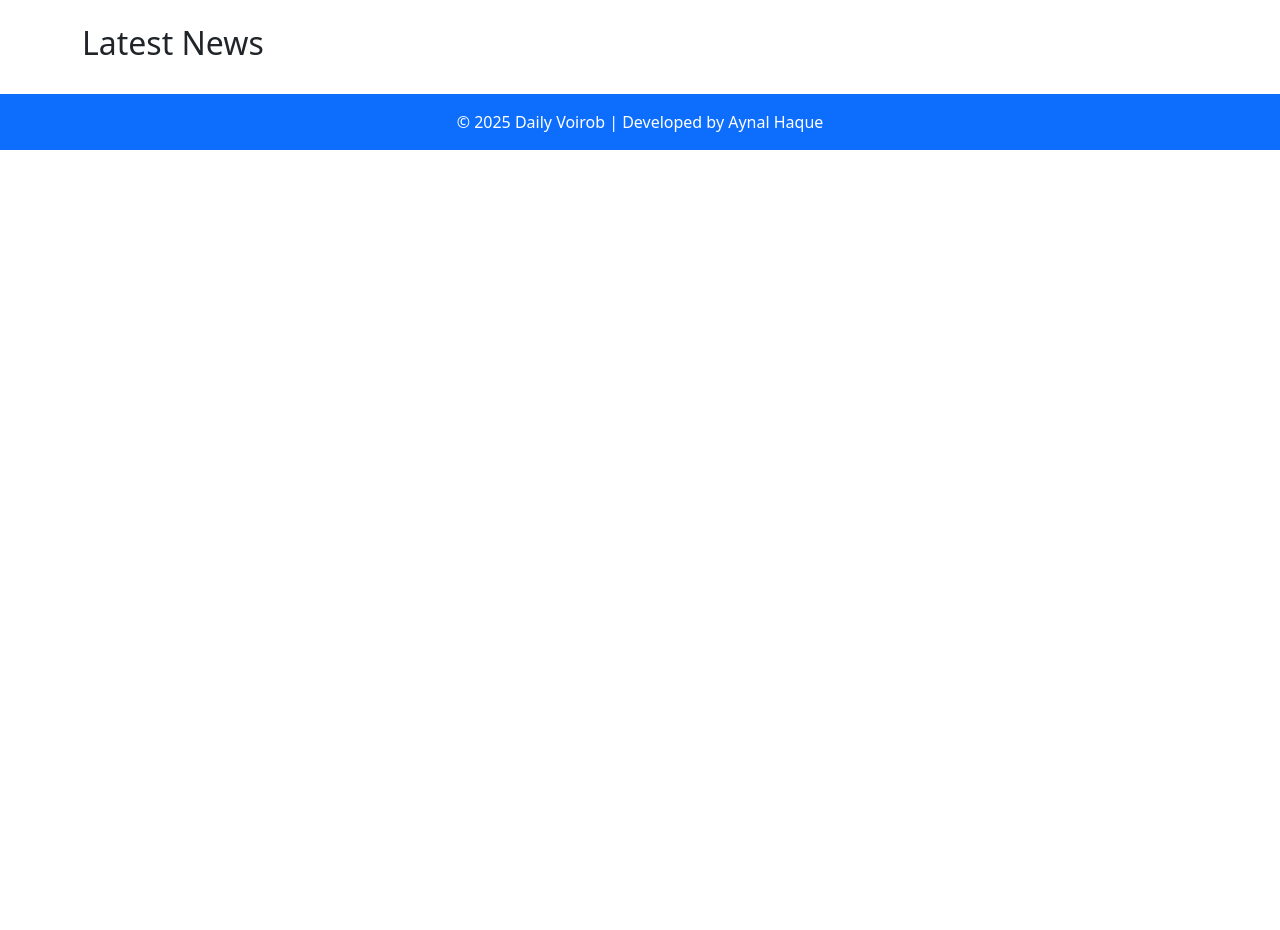
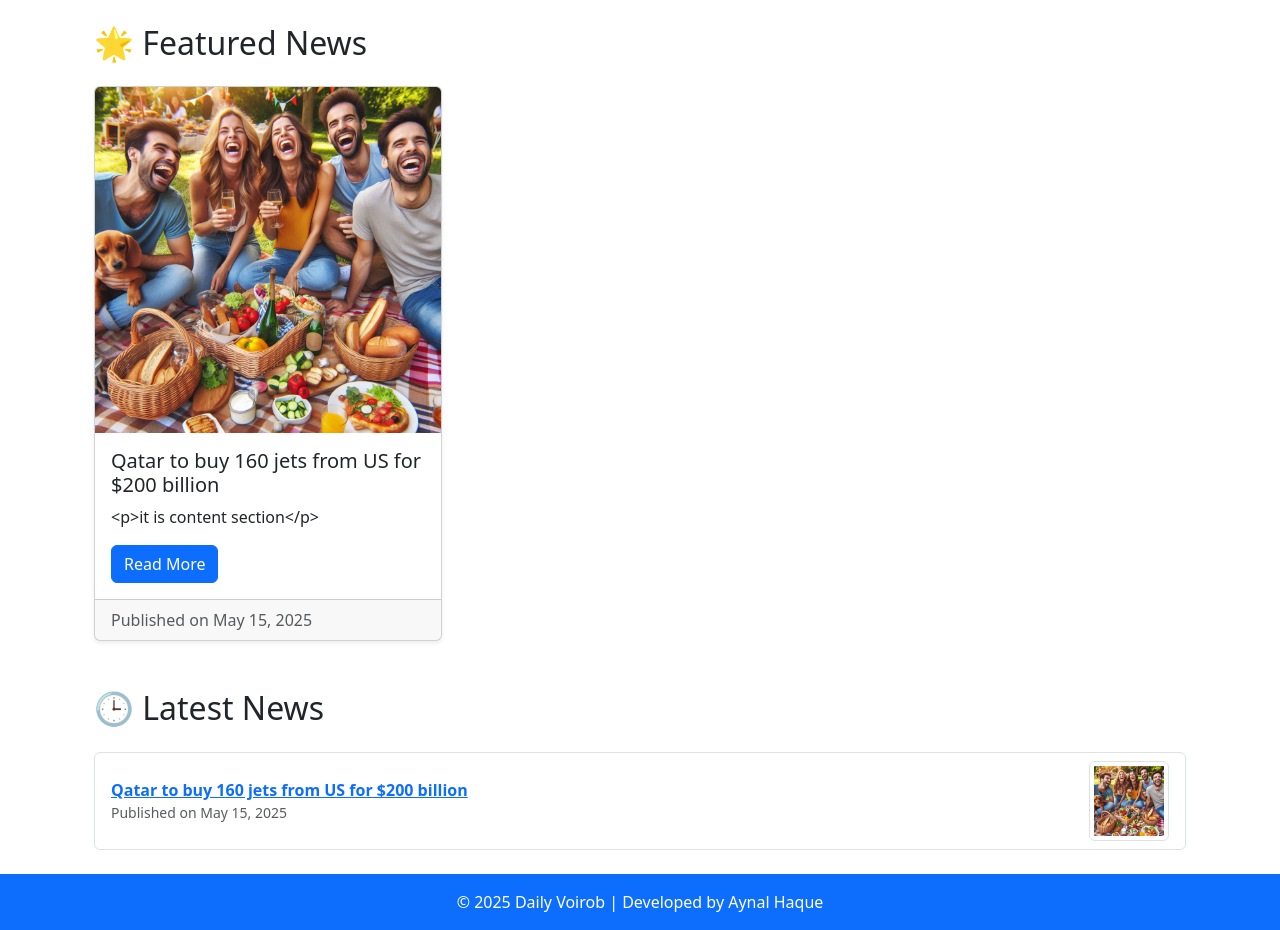
Before and after one commit to Aynal7411/daily-Voirob, a Django app: page / in a window 1280 px wide. Shown: the part 56-986 px from the top of the page. Before the commit the page ends 206 px from the top, so only its background shows below. Run offline with Django 5.2, Linux system fonts and the light colour scheme; data comes from the database, SQL or seed files in the repository; both versions use the stored data as it was after the commit; some libraries are stand-ins or nearby versions.

Commit message:
category check

```diff
--- a/news/templates/home.html
+++ b/news/templates/home.html
@@ -1,20 +1,48 @@
 {% extends 'base.html' %}
-{% block title %}Home - Daily News{% endblock %}
+{% load static %}
 
 {% block content %}
-<h2>Latest News</h2>
-<div class="row">
-    {% for article in articles %}
-    <div class="col-md-4 mb-4">
-        <div class="card">
-            <img src="{{ article.image.url }}" class="card-img-top" alt="{{ article.title }}">
-            <div class="card-body">
-                <h5 class="card-title">{{ article.title }}</h5>
-                <p class="card-text">{{ article.content|truncatechars:100|safe }}</p>
-                <a href="{% url 'article_detail' article.slug %}" class="btn btn-primary">Read More</a>
+<div class="container">
+    <!-- Featured Articles -->
+    <h2 class="mb-4">🌟 Featured News</h2>
+    <div class="row row-cols-1 row-cols-md-3 g-4">
+        {% for article in featured %}
+        <div class="col">
+            <div class="card h-100 shadow-sm">
+                {% if article.image %}
+                <img src="{{ article.image.url }}" class="card-img-top" alt="{{ article.title }}">
+                {% endif %}
+                <div class="card-body">
+                    <h5 class="card-title">{{ article.title }}</h5>
+                    <p class="card-text">{{ article.content|truncatewords:20 }}</p>
+                    <a href="{% url 'article_detail' article.slug %}" class="btn btn-primary">Read More</a>
+                </div>
+                <div class="card-footer text-muted">
+                    Published on {{ article.created_at|date:"F j, Y" }}
+                </div>
             </div>
         </div>
+        {% empty %}
+        <p>No featured news available.</p>
+        {% endfor %}
     </div>
-    {% endfor %}
+
+    <!-- Latest Articles -->
+    <h2 class="mt-5 mb-4">🕒 Latest News</h2>
+    <ul class="list-group">
+        {% for article in latest %}
+        <li class="list-group-item d-flex justify-content-between align-items-center">
+            <div>
+                <a href="{% url 'article_detail' article.slug %}" class="fw-bold">{{ article.title }}</a>
+                <div class="text-muted small">Published on {{ article.created_at|date:"F j, Y" }}</div>
+            </div>
+            {% if article.image %}
+            <img src="{{ article.image.url }}" alt="{{ article.title }}" class="img-thumbnail" width="80">
+            {% endif %}
+        </li>
+        {% empty %}
+        <li class="list-group-item">No latest news available.</li>
+        {% endfor %}
+    </ul>
 </div>
 {% endblock %}
--- a/news/views.py
+++ b/news/views.py
@@ -13,9 +13,10 @@
     article = get_object_or_404(NewsArticle, slug=slug)
     return render(request, 'article_detail.html', {'article': article})
 
-def category_articles(request, category_id):
-    articles = NewsArticle.objects.filter(category_id=category_id)
-    return render(request, 'category_articles.html', {'articles': articles})
+def category_articles(request, slug):
+    category = get_object_or_404(Category, slug=slug)
+    articles = Article.objects.filter(category=category, published=True)
+    return render(request, 'category_articles.html', {'articles': articles, 'category': category})
 
 
 def register(request):
```
Also changed, not shown: news/templates/article_detail.html (+31 -7 lines), news/templates/category_articles.html (+34 -13 lines), db.sqlite3, media/news_images/nice_funny_photo.png (added).
